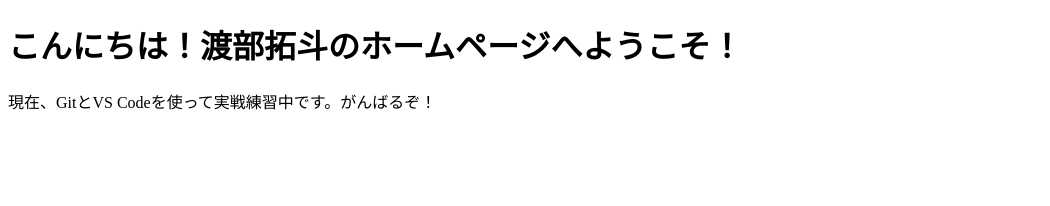
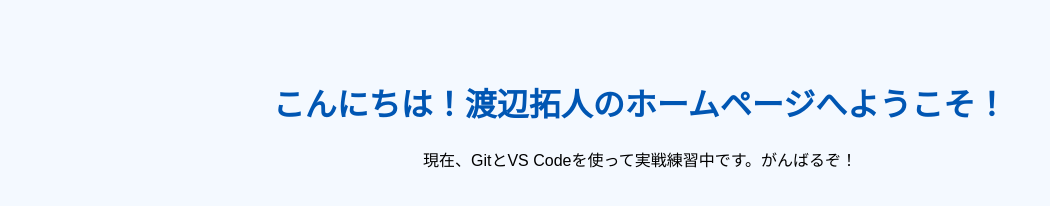
Before and after one commit to takutoelan-blip/my-website, a plain HTML site: page index.html in a window 1280 px wide. Shown: the whole page, without its empty margins (0-1050 px from the left). Drawn offline with Linux system fonts and the light colour scheme.

Commit message:
CSSを追加してデザインを適用

```diff
--- a/index.html
+++ b/index.html
@@ -2,10 +2,12 @@
 <html lang="ja">
 <head>
     <meta charset="UTF-8">
-    <title>拓斗のマイサイト</title>
+    <title>拓人のマイサイト</title>
+    <!-- 👇 この1行を新しく追加します -->
+    <link rel="stylesheet" href="style.css">
 </head>
 <body>
-    <h1>こんにちは！渡部拓斗のホームページへようこそ！</h1>
+    <h1>こんにちは！渡辺拓人のホームページへようこそ！</h1>
     <p>現在、GitとVS Codeを使って実戦練習中です。がんばるぞ！</p>
 </body>
 </html>
--- /dev/null
+++ b/style.css
@@ -0,0 +1,9 @@
+body {
+    background-color: #f4f9ff; /* 優しい薄い青色 */
+    text-align: center;
+    font-family: sans-serif;
+    padding-top: 50px;
+}
+h1 {
+    color: #0056b3; /* 綺麗な青色 */
+}
```
